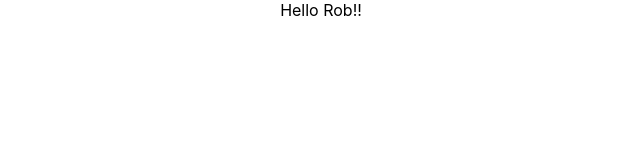
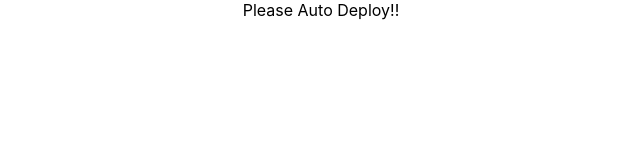
Before and after one commit to jelthomas/Learnosity, a React (Create React App) app: page / in a window 1280 px wide. Shown: the top 160 px of the page, without its empty margins (319-959 px from the left). Built offline with nearby package versions, Linux system fonts and the light colour scheme.

Commit message:
Testing App.js

```diff
--- a/src/App.js
+++ b/src/App.js
@@ -18,7 +18,7 @@ function App() {
           Learn React
         </a>
       </header> */}
-      Hello Rob!!
+      Please Auto Deploy!!
     </div>
   );
 }
```
